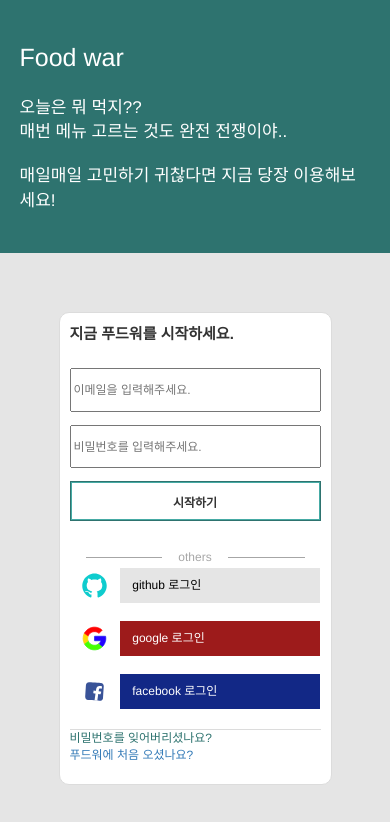
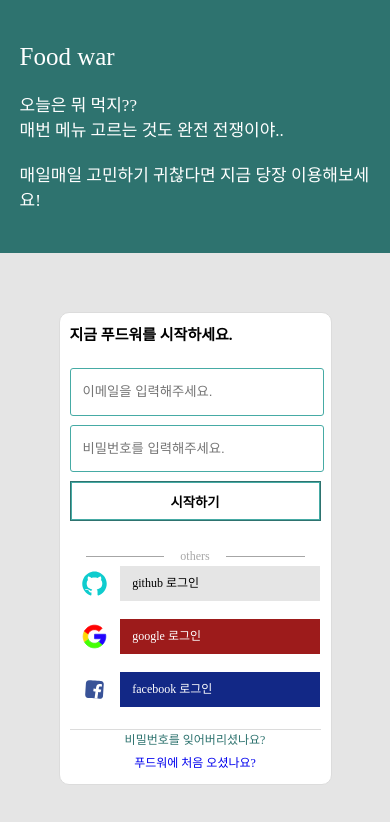
Before and after one commit to food-war/foodwar, a React (Create React App) app in the folder client/: page / in a window 390 px wide. Shown: the top 822 px of the page. Built offline with nearby package versions, Linux system fonts and the light colour scheme; no server answers.

Commit message:
회원가입 뒤로가기 추가 & css 수정

```diff
--- a/client/public/index.html
+++ b/client/public/index.html
@@ -1,24 +1,24 @@
 <!DOCTYPE html>
 <html lang="en">
+
 <head>
   <meta charset="utf-8" />
   <link rel="icon" href="%PUBLIC_URL%/favicon.ico" />
   <meta name="viewport" content="width=device-width, initial-scale=1" />
   <meta name="theme-color" content="#000000" />
-    <meta
-      name="description"
-      content="Web site created using create-react-app"
-    />
+  <meta name="description" content="Web site created using create-react-app" />
   <link rel="apple-touch-icon" href="logo192.png" />
 
   <link rel="manifest" href="%PUBLIC_URL%/manifest.json" />
 
   <title>React App</title>
 </head>
+
 <body style="margin:0px;">
-    <link rel="stylesheet" href="https://maxcdn.bootstrapcdn.com/bootstrap/3.3.7/css/bootstrap.min.css" integrity="sha384-BVYiiSIFeK1dGmJRAkycuHAHRg32OmUcww7on3RYdg4Va+PmSTsz/K68vbdEjh4u" crossorigin="anonymous">
+  <!-- <link rel="stylesheet" href="https://maxcdn.bootstrapcdn.com/bootstrap/3.3.7/css/bootstrap.min.css" integrity="sha384-BVYiiSIFeK1dGmJRAkycuHAHRg32OmUcww7on3RYdg4Va+PmSTsz/K68vbdEjh4u" crossorigin="anonymous"> -->
   <noscript>You need to enable JavaScript to run this app.</noscript>
   <div id="root"></div>
 
 </body>
+
 </html>
--- a/client/src/App.scss
+++ b/client/src/App.scss
@@ -1,6 +1,6 @@
 $foodwar-color: #2e736f;
 $foodwar-red: #d21d36;
-
+$foodwar-color-light: #46aba5;
 html,
 body,
 #root {
--- a/client/src/actions/authActions.js
+++ b/client/src/actions/authActions.js
@@ -32,6 +32,7 @@ export const loginUser = (userData, history) => dispatch => {
       // dispatch({ type: LOGIN_ACTION });
       //Set current user
       dispatch(setCurrentUser(decoded));
+
       history.push('/store');
     })
     .catch(err => {
--- a/client/src/components/auth/Login.scss
+++ b/client/src/components/auth/Login.scss
@@ -5,6 +5,20 @@
   text-align: left;
   padding: 10px;
   font-size: 1.3rem;
+  a {
+    text-decoration: none;
+  }
+  a:visited {
+    color: $foodwar-color;
+  }
+  input {
+    border-radius: 3px;
+    border: 1px solid $foodwar-color-light;
+    text-indent: 10px;
+  }
+  input:focus {
+    outline: 2px solid $foodwar-color;
+  }
   .title {
     height: 10%;
     font-size: 1.8rem;
@@ -79,13 +93,27 @@
         background-color: #e5e5e5;
         color: black;
       }
+      .githubColor:hover {
+        background-color: #dcdcdc;
+        color: white;
+        cursor: pointer;
+      }
       .googleColor {
         background-color: #9d1b1b;
         color: white;
       }
+      .googleColor:hover {
+        background-color: #ff0000;
+        color: whitesmoke;
+        cursor: pointer;
+      }
       .facebookColor {
         background-color: #122886;
         color: white;
+      }
+      .facebookColor:hover {
+        background-color: #0228cc;
+        cursor: pointer;
       }
       div + div {
         margin-top: 1%;
@@ -94,7 +122,7 @@
 
     input[type=email],
     input[type=password] {
-      width: 100%;
+      width: 99%;
       height: 60%;
       margin: 0 auto;
     }
@@ -103,6 +131,11 @@
     height: 10%;
     color: $foodwar-color;
     border-top: 1px solid #dcdcdc;
+    display: table;
+    width: 100%;
+    span {
+      vertical-align: middle;
+    }
     span:nth-child(1) {
       width: 50%;
       float: left;
@@ -110,6 +143,7 @@
     span:nth-child(2) {
       width: 50%;
       float: left;
+      text-align: right;
     }
   }
   /* Extra large devices (대형 노트북 및 데스크톱, 1200px 이상) */
@@ -134,7 +168,7 @@
     .contents {
       input[type=email],
       input[type=password] {
-        width: 100%;
+        width: 99%;
         height: 80%;
         margin: 0 auto;
       }
@@ -145,9 +179,14 @@
       border-top: 1px solid #dcdcdc;
       span:nth-child(1) {
         width: 100%;
+        text-align: center;
       }
       span:nth-child(2) {
         width: 100%;
+        text-align: center;
+      }
+      span + span {
+        margin-top: 5px;
       }
     }
   }
--- a/client/src/components/auth/Register.js
+++ b/client/src/components/auth/Register.js
@@ -6,6 +6,7 @@ import './Register.scss';
 import { connect } from 'react-redux';
 import { registerUser } from '../../actions/authActions';
 import { withRouter } from 'react-router-dom';
+//withRouter 에서는 history, location, match 이 3가지 props를 제공해줌
 class Register extends Component {
   constructor(props) {
     super(props);
@@ -44,9 +45,11 @@ class Register extends Component {
       password: this.state.password,
       password2: this.state.password2,
     };
-    // console.log(user);
-    //this.props.registerUser(newUser);
     this.props.registerUser(newUser, this.props.history); // history는 redux dev tool 에 찍기 위함
+  };
+  //뒤로가기
+  goBack = () => {
+    this.props.history.goBack();
   };
   render() {
     return (
@@ -104,7 +107,7 @@ class Register extends Component {
           </div>
         </div>
         <div className="content-footer">
-          <span>뒤로가기</span>
+          <span onClick={this.goBack}>뒤로가기</span>
         </div>
       </div>
     );
--- a/client/src/components/auth/Register.scss
+++ b/client/src/components/auth/Register.scss
@@ -5,6 +5,20 @@
   text-align: left;
   padding: 10px;
   font-size: 1.3rem;
+  a {
+    text-decoration: none;
+  }
+  a:visited {
+    color: $foodwar-color;
+  }
+  input {
+    border-radius: 3px;
+    border: 1px solid $foodwar-color-light;
+    text-indent: 10px;
+  }
+  input:focus {
+    outline: 2px solid $foodwar-color;
+  }
   .title {
     height: 10%;
     font-size: 1.8rem;
@@ -52,7 +66,7 @@
     input[type=text],
     input[type=email],
     input[type=password] {
-      width: 100%;
+      width: 98%;
       height: 60%;
       margin: 0 auto;
     }
@@ -61,6 +75,9 @@
     height: 10%;
     color: $foodwar-color;
     border-top: 1px solid #dcdcdc;
+    span {
+      cursor: pointer;
+    }
     span:nth-child(1) {
       width: 50%;
       float: left;
@@ -81,7 +98,7 @@
       input[type=text],
       input[type=email],
       input[type=password] {
-        width: 100%;
+        width: 98%;
         height: 80%;
         margin: 0 auto;
       }
```
Also changed, not shown: client/server.js (line endings or trailing spaces), 2 other files (tests, documents, lock files or other folders). Lines whose indentation alone changed are shown as unchanged.
